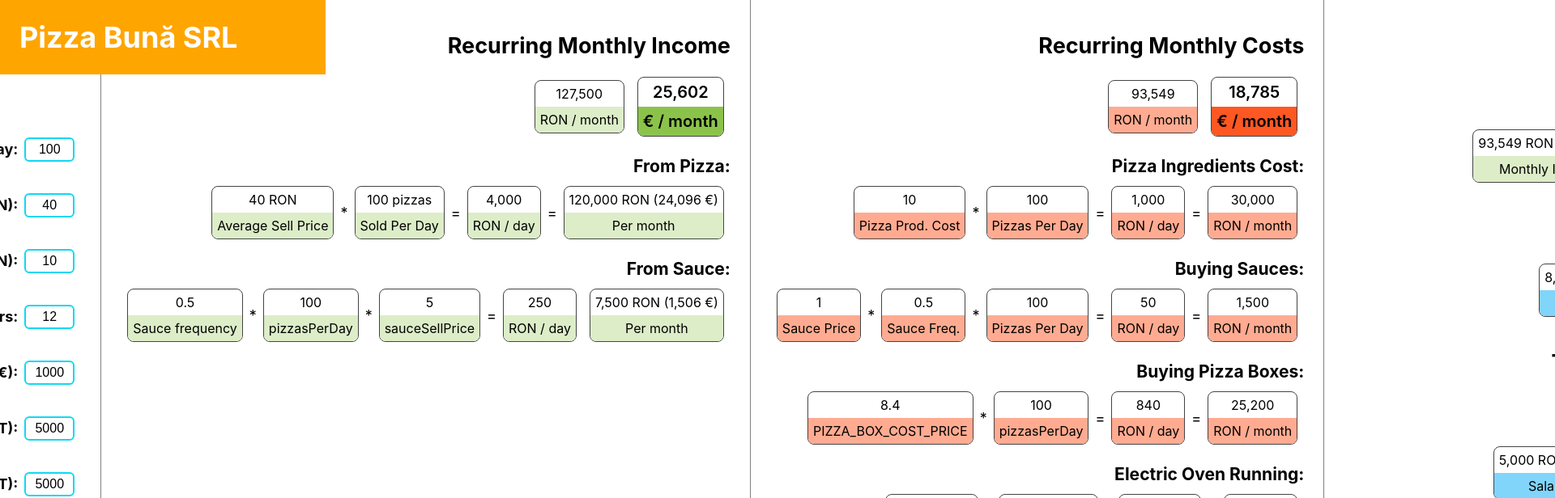
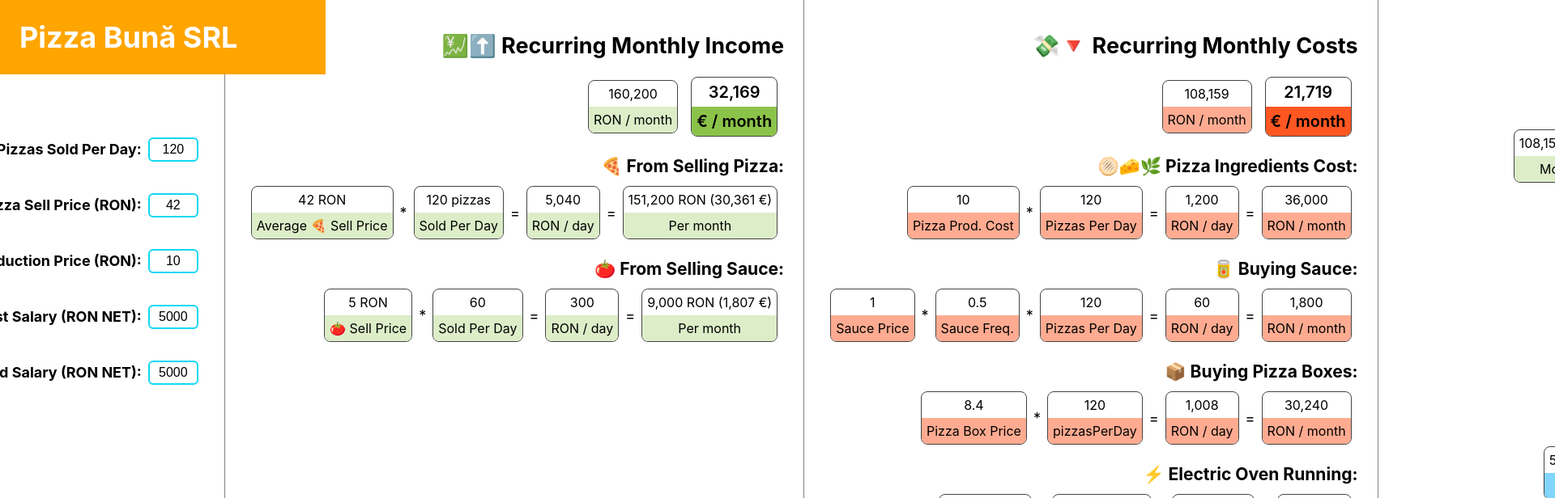
Before and after one commit to iuliuvisovan/pizzabuna, a React (Create React App) app: page / in a window 1280 px wide. Shown: the top 616 px of the page at 81% size, 1920 px wide, since content can reach past the window. Built offline with nearby package versions, Linux system fonts and the light colour scheme.

Commit message:
Add emojies and stuff

```diff
--- a/src/App.js
+++ b/src/App.js
@@ -13,13 +13,13 @@ const SAUCE_COST_PRICE = 1;
 const OVEN_CONSUMPTION_KW = 8.4;
 const PIZZA_BOX_COST_PRICE = 8.4;
 const SALARY_TAX_TO_GROSS_MULTIPLIER = 1.67;
+const MONTHLY_RENT_PRICE_EURO = 1000;
+const OVEN_DAILY_RUNNING_HOURS = 12;
 
 function App() {
-  const [pizzasSoldPerDay, setPizzasSoldPerDay] = useState(100);
-  const [averagePizzaSellPrice, setAveragePizzaSellPrice] = useState(40);
+  const [pizzasSoldPerDay, setPizzasSoldPerDay] = useState(120);
+  const [averagePizzaSellPrice, setAveragePizzaSellPrice] = useState(42);
   const [averagePizzaCreatePrice, setAveragePizzaCreatePrice] = useState(10);
-  const [ovenDailyRunningHours, setOvenDailyRunningHours] = useState(12);
-  const [monthlyRentPriceEuro, setMonthlyRentPriceEuro] = useState(1000);
   const [salaryOne, setSalaryOne] = useState(5000);
   const [salaryTwo, setSalaryTwo] = useState(5000);
   const [shareOne, setShareOne] = useState(0.25);
@@ -27,12 +27,12 @@ function App() {
   const [shareThree, setShareThree] = useState(0.5);
 
   const moneyFromPizza = averagePizzaSellPrice * pizzasSoldPerDay * DAYS_IN_A_MONTH;
-  const moneyFromSauces = PRICE_PER_SAUCE * SAUCE_FREQUENCY * pizzasSoldPerDay * DAYS_IN_A_MONTH;
+  const moneyFromSauces = PRICE_PER_SAUCE * (pizzasSoldPerDay * SAUCE_FREQUENCY) * DAYS_IN_A_MONTH;
 
   const pizzaCostPerMonth = averagePizzaCreatePrice * pizzasSoldPerDay * DAYS_IN_A_MONTH;
   const sauceCostPerMonth = SAUCE_COST_PRICE * SAUCE_FREQUENCY * pizzasSoldPerDay * DAYS_IN_A_MONTH;
   const pizzaBoxesCostPerMonth = PIZZA_BOX_COST_PRICE * pizzasSoldPerDay * DAYS_IN_A_MONTH;
-  const ovenCostPerMonth = Math.round(OVEN_CONSUMPTION_KW * PRICE_PER_KWH * ovenDailyRunningHours * DAYS_IN_A_MONTH);
+  const ovenCostPerMonth = Math.round(OVEN_CONSUMPTION_KW * PRICE_PER_KWH * OVEN_DAILY_RUNNING_HOURS * DAYS_IN_A_MONTH);
   const monthlyIncome = moneyFromPizza + moneyFromSauces;
   const monthlyCosts =
     pizzaCostPerMonth +
@@ -41,7 +41,7 @@ function App() {
     ovenCostPerMonth +
     salaryOne * SALARY_TAX_TO_GROSS_MULTIPLIER +
     salaryTwo * SALARY_TAX_TO_GROSS_MULTIPLIER +
-    monthlyRentPriceEuro * EURO_VALUE +
+    MONTHLY_RENT_PRICE_EURO * EURO_VALUE +
     TAX_VALUE_PERCENTAGE * monthlyIncome;
 
   const monthlyProfit = monthlyIncome - monthlyCosts;
@@ -52,64 +52,55 @@ function App() {
       <div className="section" style={{ paddingTop: 150 }}>
         <div>
           <h4>Pizzas Sold Per Day:</h4>
-          <input value={pizzasSoldPerDay} onChange={(e) => setPizzasSoldPerDay(e.target.value)} />
+          <input value={pizzasSoldPerDay} onChange={(e) => setPizzasSoldPerDay(+e.target.value)} />
         </div>
         <div>
           <h4>Average Pizza Sell Price (RON):</h4>
-          <input value={averagePizzaSellPrice} onChange={(e) => setAveragePizzaSellPrice(e.target.value)} />
+          <input value={averagePizzaSellPrice} onChange={(e) => setAveragePizzaSellPrice(+e.target.value)} />
         </div>
         <div>
           <h4> Pizza Production Price (RON):</h4>
-          <input value={averagePizzaCreatePrice} onChange={(e) => setAveragePizzaCreatePrice(e.target.value)} />
-        </div>
-        <div>
-          <h4>Oven Daily Running Hours:</h4>
-          <input value={ovenDailyRunningHours} onChange={(e) => setOvenDailyRunningHours(e.target.value)} />
-        </div>
-        <div>
-          <h4>Monthly Rent Price (€):</h4>
-          <input value={monthlyRentPriceEuro} onChange={(e) => setMonthlyRentPriceEuro(e.target.value)} />
+          <input value={averagePizzaCreatePrice} onChange={(e) => setAveragePizzaCreatePrice(+e.target.value)} />
         </div>
         <div>
           <h4>1st Salary (RON NET):</h4>
-          <input value={salaryOne} onChange={(e) => setSalaryOne(e.target.value)} />
+          <input value={salaryOne} onChange={(e) => setSalaryOne(+e.target.value)} />
         </div>
         <div>
           <h4>2nd Salary (RON NET):</h4>
-          <input value={salaryTwo} onChange={(e) => setSalaryTwo(e.target.value)} />
+          <input value={salaryTwo} onChange={(e) => setSalaryTwo(+e.target.value)} />
         </div>
       </div>
       <div className="section">
-        <h2>Recurring Monthly Income</h2>
+        <h2>💹⬆️ Recurring Monthly Income</h2>
         <div>
           <VariableBox green variable="RON / month" value={Math.round(monthlyIncome)} />
           <VariableBox green variable="€ / month" value={Math.round(monthlyIncome / EURO_VALUE)} bold />
         </div>
-        <h3>From Pizza: </h3>
+        <h3>🍕 From Selling Pizza: </h3>
         <div>
-          <VariableBox green variable="Average Sell Price" value={averagePizzaSellPrice + ' RON'} />
+          <VariableBox green variable="Average 🍕 Sell Price" value={averagePizzaSellPrice + ' RON'} />
           *
           <VariableBox green variable="Sold Per Day" value={`${pizzasSoldPerDay} pizzas`} />=
           <VariableBox green variable="RON / day" value={moneyFromPizza / 30} />
           =
           <VariableBox green variable="Per month" value={ronAndEuro(moneyFromPizza)} />
         </div>
-        <h3>From Sauce: </h3>
+        <h3>🍅 From Selling Sauce: </h3>
         <div>
-          <VariableBox green variable="Sauce frequency" value={SAUCE_FREQUENCY} />*
-          <VariableBox green variable="pizzasPerDay" value={pizzasSoldPerDay} />*
-          <VariableBox green variable="sauceSellPrice" value={PRICE_PER_SAUCE} />=
-          <VariableBox green variable="RON / day" value={moneyFromSauces / 30} />
+          <VariableBox green variable="🍅 Sell Price" value={`${PRICE_PER_SAUCE} RON`} /> *
+          <VariableBox green variable="Sold Per Day" value={`${pizzasSoldPerDay * SAUCE_FREQUENCY} `} /> =
+          <VariableBox green variable="RON / day" value={moneyFromSauces / 30} /> =
           <VariableBox green variable="Per month" value={ronAndEuro(moneyFromSauces)} />
         </div>
       </div>
       <div className="section">
-        <h2>Recurring Monthly Costs</h2>
+        <h2>💸🔻 Recurring Monthly Costs</h2>
         <div>
           <VariableBox variable="RON / month" value={Math.round(monthlyCosts)} />
           <VariableBox variable="€ / month" value={Math.round(monthlyCosts / EURO_VALUE).toLocaleString()} bold />
         </div>
-        <h3>Pizza Ingredients Cost: </h3>
+        <h3>🫓🧀🌿 Pizza Ingredients Cost: </h3>
         <div>
           <VariableBox variable="Pizza Prod. Cost" value={averagePizzaCreatePrice} />
           *
@@ -119,7 +110,7 @@ function App() {
           =
           <VariableBox variable="RON / month" value={pizzaCostPerMonth} />
         </div>
-        <h3>Buying Sauces: </h3>
+        <h3>🥫 Buying Sauce: </h3>
         <div>
           <VariableBox variable="Sauce Price" value={SAUCE_COST_PRICE} />
           *
@@ -128,9 +119,9 @@ function App() {
           <VariableBox variable="RON / day" value={sauceCostPerMonth / 30} /> =
           <VariableBox variable="RON / month" value={sauceCostPerMonth} />
         </div>
-        <h3>Buying Pizza Boxes: </h3>
+        <h3>📦 Buying Pizza Boxes: </h3>
         <div>
-          <VariableBox variable="PIZZA_BOX_COST_PRICE" value={PIZZA_BOX_COST_PRICE} />
+          <VariableBox variable="Pizza Box Price" value={PIZZA_BOX_COST_PRICE} />
           *
           <VariableBox variable="pizzasPerDay" value={pizzasSoldPerDay} />
           =
@@ -138,25 +129,25 @@ function App() {
           =
           <VariableBox variable="RON / month" value={pizzaBoxesCostPerMonth} />
         </div>
-        <h3>Electric Oven Running: </h3>
+        <h3>⚡ Electric Oven Running: </h3>
         <div>
           <VariableBox variable="Consumption" value={`${OVEN_CONSUMPTION_KW} kW/h`} />*
           <VariableBox variable="Price per kWH" value={`${OVEN_CONSUMPTION_KW} RON`} />*
-          <VariableBox variable="Hours / day" value={ovenDailyRunningHours} />
+          <VariableBox variable="Hours / day" value={OVEN_DAILY_RUNNING_HOURS} />
           =
           <VariableBox variable="Per month" value={`${ovenCostPerMonth} RON`} />
         </div>
-        <h3>Rent: </h3>
-        <VariableBox variable="Per Month" value={ronAndEuro(monthlyRentPriceEuro * EURO_VALUE)} />
-        <h3>Income Tax (1%)</h3>
+        <h3>🏠 Rent: </h3>
+        <VariableBox variable="Per Month" value={ronAndEuro(MONTHLY_RENT_PRICE_EURO * EURO_VALUE)} />
+        <h3>🏦 Income Tax (1%): </h3>
         <VariableBox variable="Per Month" value={ronAndEuro(monthlyIncome * 0.1)} />
-        <h3>1st Salary:</h3>
+        <h3>💸 1st Salary:</h3>
         <div>
           <VariableBox variable="Tax RON / Month" value={salaryOne * 1.67 * 0.4} />+
           <VariableBox variable="NET RON / Month" value={salaryOne} /> =
           <VariableBox variable="Gross RON / Month" value={salaryOne * 1.67} />
         </div>
-        <h3>2nd Salary: </h3>
+        <h3>💸 2nd Salary: </h3>
         <div>
           <VariableBox variable="Tax RON / Month" value={salaryTwo * 1.67 * 0.4} /> +
           <VariableBox variable="NET RON / Month" value={salaryTwo} /> =
@@ -165,7 +156,7 @@ function App() {
       </div>
 
       <div className="section">
-        <h2>Monthly Profit</h2>
+        <h2>🤑 Recurring Monthly Profit</h2>
         <h3>Monthly Income - Monthly Costs: </h3>
         <div>
           <VariableBox green variable="Monthly Income" value={ronAndEuro(monthlyCosts)} /> -
@@ -174,30 +165,30 @@ function App() {
           <VariableBox blue variable="Monthly Profit" value={ronAndEuro(monthlyProfit)} bold />
         </div>
         <h2>
-          Profit Splitting ({shareOne * 100} - {shareTwo * 100} - {shareThree * 100}%):
+          💰🤝 Profit Splitting ({shareOne * 100} - {shareTwo * 100} - {shareThree * 100}%):
         </h2>
         <div>
-          <VariableBox blue variable={`1st (${shareOne * 100}%)`} value={ronAndEuro(monthlyProfit * shareOne)} /> /
-          <VariableBox blue variable={`2nd (${shareTwo * 100}%)`} value={ronAndEuro(monthlyProfit * shareTwo)} /> /
-          <VariableBox blue variable={`3rd (${shareThree * 100}%)`} value={ronAndEuro(monthlyProfit * shareThree)} />
+          <VariableBox blue variable={`1st (${shareOne * 100}%)`} value={ronAndEuro(minZero(monthlyProfit * shareOne))} /> /
+          <VariableBox blue variable={`2nd (${shareTwo * 100}%)`} value={ronAndEuro(minZero(monthlyProfit * shareTwo))} /> /
+          <VariableBox blue variable={`3rd (${shareThree * 100}%)`} value={ronAndEuro(minZero(monthlyProfit * shareThree))} />
         </div>
         <h2>Total Income Per Person (Salary + Shares)</h2>
         <h3>Person 1</h3>
         <div>
           <VariableBox blue variable={`Salary One`} value={ronAndEuro(salaryOne)} /> +
-          <VariableBox blue variable={`25% of profits`} value={ronAndEuro(monthlyProfit * shareOne)} /> =
-          <VariableBox blue variable={`Total Monthly Income`} value={ronAndEuro(salaryOne + monthlyProfit * shareOne)} bold />
+          <VariableBox blue variable={`25% of profits`} value={ronAndEuro(minZero(monthlyProfit * shareOne))} /> =
+          <VariableBox blue variable={`Total Monthly Income`} value={ronAndEuro(salaryOne + minZero(monthlyProfit * shareOne))} bold />
         </div>
         <h3>Person 2</h3>
         <div>
           <VariableBox blue variable={`Salary Two`} value={ronAndEuro(salaryTwo)} /> +
-          <VariableBox blue variable={`25% of profits`} value={ronAndEuro(monthlyProfit * shareTwo)} /> =
-          <VariableBox blue variable={`Total Monthly Income`} value={ronAndEuro(salaryTwo + monthlyProfit * shareOne)} bold />
+          <VariableBox blue variable={`25% of profits`} value={ronAndEuro(minZero(monthlyProfit * shareTwo))} /> =
+          <VariableBox blue variable={`Total Monthly Income`} value={ronAndEuro(salaryTwo + minZero(monthlyProfit * shareTwo))} bold />
         </div>
         <h3>Person 3</h3>
         <div>
-          <VariableBox blue variable={`50% of profits`} value={ronAndEuro(monthlyProfit * shareThree)} /> =
-          <VariableBox blue variable={`Total Monthly Income`} value={ronAndEuro(monthlyProfit * shareThree)} bold />
+          <VariableBox blue variable={`50% of profits`} value={ronAndEuro(minZero(monthlyProfit * shareThree))} /> =
+          <VariableBox blue variable={`Total Monthly Income`} value={ronAndEuro(minZero(monthlyProfit * shareThree))} bold />
         </div>
         <h2>Total Monthly Taxes:</h2>
         <div>
@@ -215,6 +206,10 @@ function App() {
   );
 }
 
+function minZero(value) {
+  return Math.max(0, value);
+}
+
 function ronAndEuro(priceInRon) {
   const roundedPrice = Math.round(priceInRon);
   return `${roundedPrice.toLocaleString()} RON (${Math.round(priceInRon / EURO_VALUE).toLocaleString()} €)`;
```
